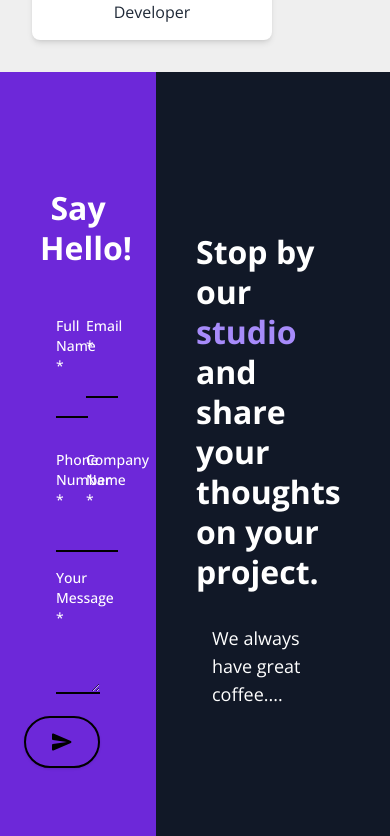
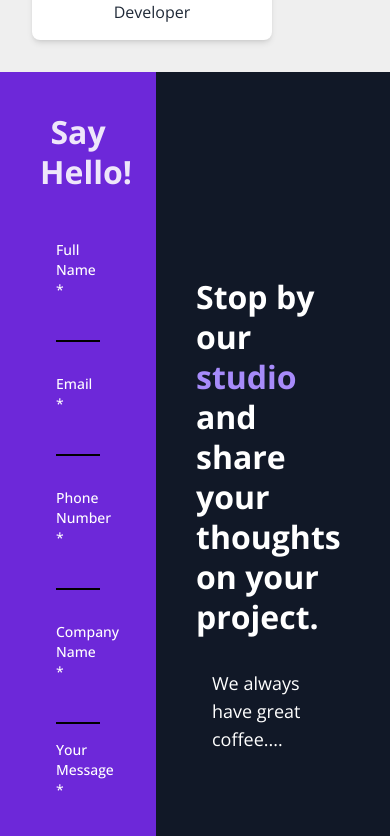
Before and after one commit to Uyadav207/denkMinds, a Next.js app: page / in a window 390 px wide. Shown: the part 3488-4324 px from the top of the page. Built offline with nearby package versions, Linux system fonts and the light colour scheme.

Commit message:
#1 added grid, imporved responsiveness

```diff
--- a/package.json
+++ b/package.json
@@ -34,6 +34,7 @@
     "react": "19.0.0-rc-69d4b800-20241021",
     "react-dom": "19.0.0-rc-69d4b800-20241021",
     "react-icons": "^5.3.0",
+    "tailwindcss-animate": "^1.0.7",
     "yup": "^1.4.0"
   },
   "devDependencies": {
--- a/src/app/components/ContactForm.tsx
+++ b/src/app/components/ContactForm.tsx
@@ -5,7 +5,7 @@ const ContactForm = () => {
   return (
     <section id="contactform" className="flex min-h-screen">
       <div className="w-2/5 bg-violet-700 p-10 text-white flex flex-col justify-center">
-        <h2 className="text-4xl font-bold text-white text-center mb-8">
+        <h2 className="text-4xl font-bold text-white text-center mb-8 animate-pulse">
           Say Hello!
         </h2>
         <div className="flex justify-center">
@@ -17,7 +17,7 @@ const ContactForm = () => {
           Stop by our <span className="text-violet-400">studio</span> and share
           your thoughts on your project.
         </h2>
-        <p className="text-lg text-2xl mb-8 p-4">
+        <p className="text-lg mb-8 p-4">
           We always have great coffee....
         </p>
       </div>
--- a/src/app/components/forms/Forms.tsx
+++ b/src/app/components/forms/Forms.tsx
@@ -2,7 +2,6 @@
 import React, { useState } from "react"
 import { Formik, Form, Field, ErrorMessage } from "formik"
 import * as Yup from "yup"
-import Modal from "./Modal"
 import SendRoundedIcon from "@mui/icons-material/SendRounded"
 import CircularProgress from '@mui/material/CircularProgress';
 
@@ -40,7 +39,6 @@ const Forms: React.FC = () => {
   const [isFocused, setIsFocused] = useState(false)
 
   const handleSubmit = async (
-
     values: FormValues,
     { resetForm }: { resetForm: () => void },
   ) => {
@@ -94,7 +92,7 @@ const Forms: React.FC = () => {
       >
         {({ isSubmitting }) => (
           <Form className="w-full flex flex-col">
-            <div className="grid grid-cols-2 gap-4">
+            <div className="grid grid-cols-1 md:grid-cols-2 gap-4">
               {[
                 { label: "Full Name", name: "name", type: "text" },
                 { label: "Email", name: "email", type: "email" },
@@ -112,7 +110,7 @@ const Forms: React.FC = () => {
                     as={type === "textarea" ? "textarea" : "input"}
                     name={name}
                     id={name}
-                    className={`w-full px-4 py-2 bg-violet-700 text-white border-b-2 border-black outline-none focus:outline-none focus:border-black ${type === "textarea" ? "resize-none" : ""}`}
+                    className="w-full px-4 py-2 bg-violet-700 text-white border-b-2 border-black outline-none focus:outline-none focus:border-black"
                     required
                     style={{ boxShadow: "none" }}
                   />
@@ -125,8 +123,7 @@ const Forms: React.FC = () => {
               ))}
             </div>
 
-            <div className="mb-4 w-full flex justify-center">
-              <div className="w-full">
+            <div className="mb-4 w-full flex flex-col">
               <label
                 htmlFor="comments"
                 className="block text-white text-sm font-medium"
@@ -137,7 +134,7 @@ const Forms: React.FC = () => {
                 as="textarea"
                 name="comments"
                 id="comments"
-                  className="w-full px-4 py-2 bg-violet-700 text-white border-b-2 border-black outline-none focus:outline-none focus:border-black resize"
+                className="w-full px-4 py-2 bg-violet-700 text-white border-b-2 border-black outline-none focus:outline-none focus:border-black resize-none"
                 required
                 style={{ boxShadow: "none" }}
               />
@@ -147,13 +144,14 @@ const Forms: React.FC = () => {
                 className="text-red-500 text-sm mt-1"
               />
             </div>
-            </div>
 
             <div className="mb-4 w-full flex justify-end">
               <button
                 type="submit"
                 disabled={isSubmitting}
-                className={`px-6 py-3 rounded-full border-2 border-black shadow transition duration-400 ${isSubmitting ? 'bg-transparent' : 'bg-violet-700 hover:bg-violet-600'} text-black flex items-center`}
+                className={`px-6 py-3 rounded-full border-2 border-black shadow transition duration-400 ${
+                  isSubmitting ? 'bg-transparent' : 'bg-violet-700 hover:bg-violet-600'
+                } text-black flex items-center`}
               >
                 {isSubmitting ? (
                   <div className="w-5 h-5 border-4 border-black border-t-transparent rounded-full animate-spin mr-2" />
@@ -162,6 +160,7 @@ const Forms: React.FC = () => {
                 )}
               </button>
             </div>
+
             {successMessage && (
               <div className="mt-4 text-center font-bold text-green-500">
                 {successMessage}
@@ -175,13 +174,6 @@ const Forms: React.FC = () => {
           </Form>
         )}
       </Formik>
-
-      {/* <Modal
-        isOpen={isModalOpen}
-        onClose={handleCloseModal}
-        isSuccess={isSuccess}
-        message={errorMessage}
-      /> */}
     </div>
   )
 }
```
Also changed, not shown: 1 other file (tests, documents, lock files or other folders). Lines whose indentation alone changed are shown as unchanged.
